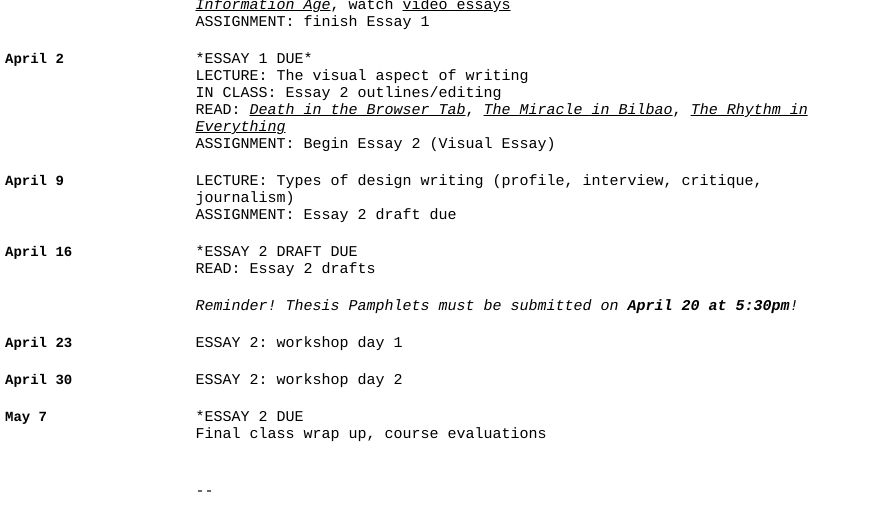
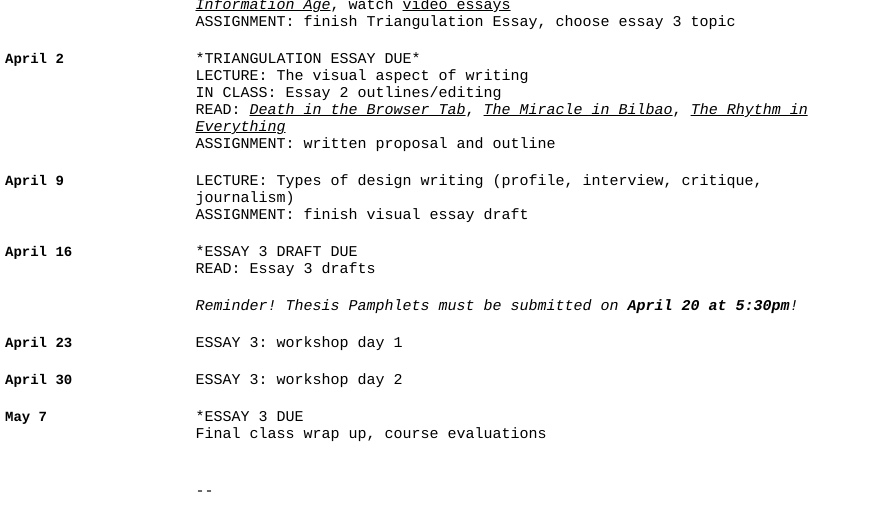
Before and after one commit to jarrettfuller/design-writing, a plain HTML site: page syllabus.html in a window 1280 px wide. Shown: the part 1012-1543 px from the top of the page, without its empty margins (0-874 px from the left). Drawn offline with Linux system fonts and the light colour scheme.

Commit message:
fixed syllabus

```diff
--- a/syllabus.html
+++ b/syllabus.html
@@ -111,18 +111,19 @@
                 <p>LECTURE: Story/Myth/Hero's Journey</p>
                 <p>IN CLASS: Microfiction activity, collaborate storytelling assignment</p>
                 <p>READ: <a href="http://readings.design/PDF/Bruno-Munari-The-Shape-of-Words-and-Poems-and-Telegrams-in-Design-as-Art-1971.pdf"><i>The Shape of Words</i></a>, <a href="https://kalman.blogs.nytimes.com/2009/07/30/can-do/"><i>Can Do</i></a>, <a href="http://readings.design/PDF/the-medium-is-the-massage.pdf"><i>The Medium is the Massage</i></a>, <a href="downloads/IP_TEIAB_Supplement_1_Fiore.pdf"><i>Electric Information Age</i></a>, watch <a href="https://are.na/jarrett-fuller/video-essays-1517795725">video essays</a></p>
-                <p>ASSIGNMENT: finish Essay 1</p>
+                <p>ASSIGNMENT: finish Triangulation Essay, choose essay 3 topic</p>
                 </div>
             </div>
 
                         <div class="syllabus">
                 <h3>April 2</h3>
             <div class="class">
-                                <p>*ESSAY 1 DUE*</p>
+                                <p>*TRIANGULATION ESSAY DUE*</p>
                 <p>LECTURE: The visual aspect of writing</p>
                 <p>IN CLASS: Essay 2 outlines/editing</p>
                 <p>READ: <a href="https://www.nytimes.com/2015/05/24/magazine/death-in-the-browser-tab.html"><i>Death in the Browser Tab</i></a>, <a href="http://www.nytimes.com/1997/09/07/magazine/the-miracle-in-bilbao.html"><i>The Miracle in Bilbao</i></a>, <a href="https://www.newyorker.com/magazine/2012/11/12/the-rhythm-in-everything"><i>The Rhythm in Everything</i></a></p>
-                <p>ASSIGNMENT: Begin Essay 2 (Visual Essay)</p>
+                <p>ASSIGNMENT: written proposal and outline</p>
+
                 </div>
             </div>
 
@@ -130,15 +131,15 @@
                 <h3>April 9</h3>
             <div class="class">
                 <p>LECTURE: Types of design writing (profile, interview, critique, journalism)</p>
-                <p>ASSIGNMENT: Essay 2 draft due</p>
+                <p>ASSIGNMENT: finish visual essay draft</p>
                 </div>
             </div>
 
                         <div class="syllabus">
                 <h3>April 16</h3>
             <div class="class">
-                <p>*ESSAY 2 DRAFT DUE</p>
-                <p>READ: Essay 2 drafts</p>
+                <p>*ESSAY 3 DRAFT DUE</p>
+                <p>READ: Essay 3 drafts</p>
                 </div>
             </div>
 
@@ -152,21 +153,21 @@
                         <div class="syllabus">
                 <h3>April 23</h3>
             <div class="class">
-                <p>ESSAY 2: workshop day 1</p>
+                <p>ESSAY 3: workshop day 1</p>
                 </div>
             </div>
 
                         <div class="syllabus">
                 <h3>April 30</h3>
             <div class="class">
-                <p>ESSAY 2: workshop day 2</p>
+                <p>ESSAY 3: workshop day 2</p>
                 </div>
             </div>
 
                         <div class="syllabus">
                 <h3>May 7</h3>
             <div class="class">
-                <p>*ESSAY 2 DUE</p>
+                <p>*ESSAY 3 DUE</p>
                 <p>Final class wrap up, course evaluations</p>
                 </div>
             </div>
```
